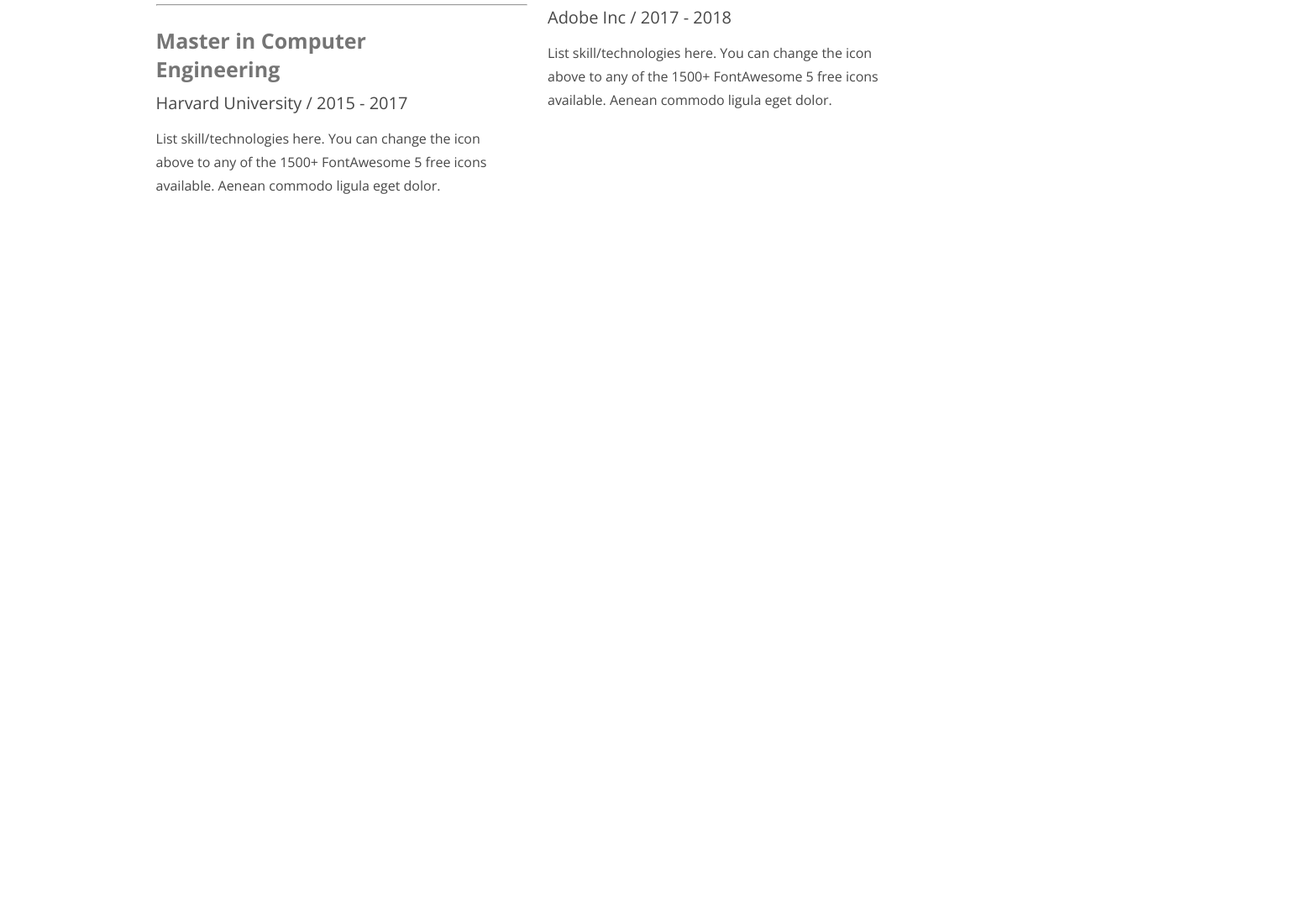
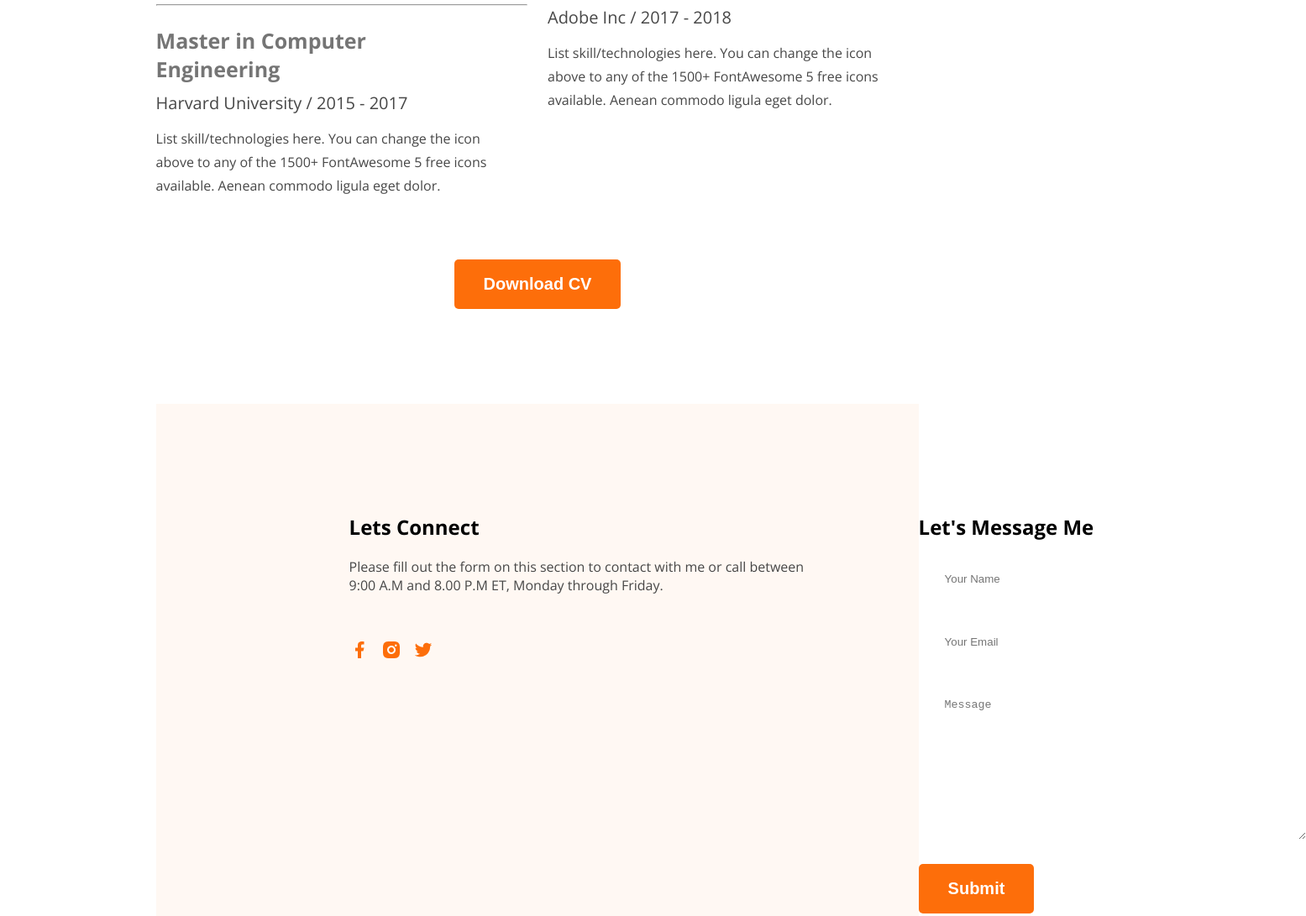
Before and after one commit to GajiPH13/hero-dev-protfolio-code, a plain HTML site: page index.html in a window 1280 px wide. Shown: the part 3163-4254 px from the top of the page at 84% size, 1555 px wide, since content can reach past the window. Before the commit the page ends 3422 px from the top, so only its background shows below. Drawn offline with nearby package versions, Linux system fonts and the light colour scheme.

Commit message:
All most there

```diff
--- a/Styles/portfolio.css
+++ b/Styles/portfolio.css
@@ -28,6 +28,9 @@
     font-weight: bold;
     cursor: pointer;
 
+}
+.text-center{
+    text-align: center;
 }
 
  /*main style*/
@@ -245,3 +248,53 @@ margin-top: 30px;
     color:#474747;
     margin-bottom: 10px;
 }
+.text-center{
+    margin-top: 50px;
+}
+.footer{
+    margin:0px auto;
+    margin-top: 113px;
+    width:71%;
+    max-width: 1600px;
+    /*height: 780px;*/
+    display: flex;
+    gap: 116px;
+    background-color: #fff8f3;
+
+}
+.social{
+    margin-left: 230px;
+}
+.socia-heading{
+    margin-top: 130px;
+    margin-bottom: 20px;
+}
+.socia-text{
+    width: 562px;
+    font-size: 16px;
+    color: #474747;
+    margin-bottom: 30px;
+}
+.social-icons img{
+    margin-top: 24px;
+    margin-right: 10px;
+}
+
+
+
+.end-btn{
+    margin-bottom: 130px;
+}
+/*.text-deco{
+    text-decoration: none;
+    margin-right: 230px;
+}*/
+.footer form input[type="text"],
+.footer form textarea{
+    width: 461px;
+    padding:18px 31px ;
+    margin-bottom: 24px;
+    border:none;
+    border-radius: 5px;
+    color:#757575;
+}
--- a/index.html
+++ b/index.html
@@ -169,7 +169,49 @@ to any of the 1500+ FontAwesome 5 free icons available. Aenean commodo ligula eg
                 </div>
             </div>
         </div>
+        <div class="text-center">
+            <button class="btn">Download CV</button>
+        </div>
+
 
     </section>
+
+        <footer>
+            <section class="footer">
+                <div class="social">
+                    <h2 class="socia-heading">Lets Connect</h2>
+                    <p class="socia-text">
+                        Please fill out the form on this section to contact with me or call between 9:00 A.M and 8.00 P.M ET, Monday through Friday.
+                    </p>
+                    <div class="social-icons">
+                        <a href="" ><img src="images/icons/facebook.png"></a>
+                        <a href="" ><img src="images/icons/insta.png"></a>
+                        <a href="" ><img src="images/icons/twitter.png"></a>
+                    </div>
+                </div>
+                <form class="form" >
+                    <div class=" text-deco">
+                            <h2 class="socia-heading">Let's Message Me</h2>
+                        <div class="name">
+                            <input  type="text" placeholder="Your Name">
+                        </div>
+                        <div class="email">
+                            <input  type="text" placeholder="Your Email">
+                        </div>
+                        <div class="text-area">
+                            <textarea rows="10" >Message</textarea>
+                        </div>
+                        <div class="end-btn">
+                            <button class="btn">Submit</button>
+                        </div>
+                    </div>
+
+
+                </form>
+            </section>
+        </footer>
+
+
+
 </body>
 </html>
```
